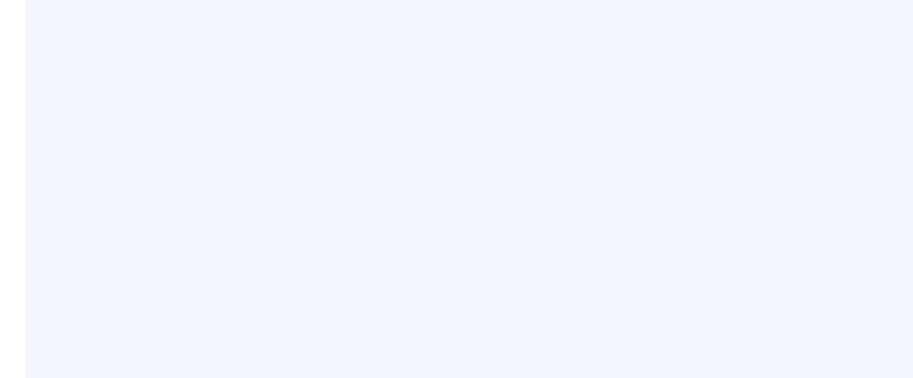
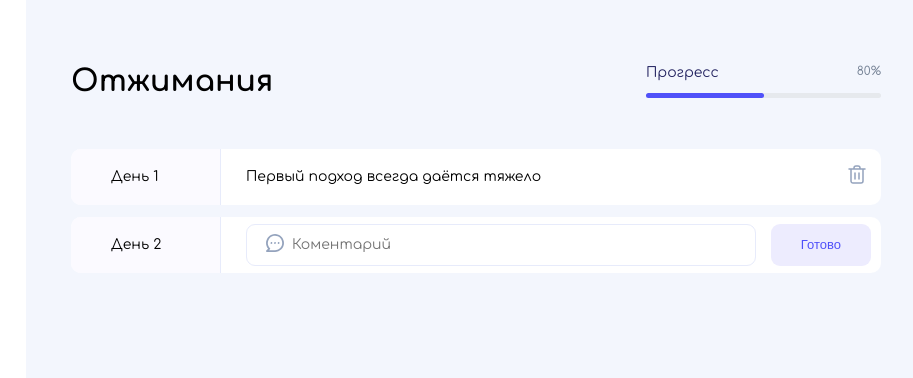
Before and after one commit to 6rkdtui/project_habit_tracker, a plain HTML site: page index.html in a window 1280 px wide. Shown: the full height of the page, 100-1013 px from the left. Drawn offline with Linux system fonts and the light colour scheme.

Commit message:
основной контент
верстка основного контента

```diff
--- a/index.html
+++ b/index.html
@@ -31,7 +31,40 @@
             </nav>
         </div>
         <div class="content">
-
+            <header>
+                <h1>Отжимания</h1>
+                <div class="progress">
+                    <div class="progress_text">
+                        <div class="progress_name">Прогресс</div>
+                        <div class="progress_percent">80%</div>
+                    </div>
+                    <div class="progress_bar">
+                        <div class="progress_cover-bar"></div>
+                    </div>
+                </div>
+            </header>
+            <main>
+                <div>
+                    <div class="habbit">
+                        <div class="habbit_day">День 1</div>
+                        <div class="habbit_comment">Первый подход всегда даётся тяжело</div>
+                        <button class="habbit_delete">
+                            <img src="images/delete.svg" alt="Удалить день1">
+                        </button>
+                    </div>
+                </div>
+                <div class="habbit">
+                    <div class="habbit_day">День 2</div>
+                    <form class="habbit_form">
+                        <input class="input_icon" type="text" placeholder="Коментарий">
+                        <img
+                        class="input__icon"
+                        src="images/comment.svg"
+                        alt="Иконка комментария">
+                        <button class="button">Готово</button>
+                    </form>
+                </div>
+            </main>
         </div>
     </div>
     <script src="scripts/app.js"></script>
--- a/styles/main.css
+++ b/styles/main.css
@@ -6,10 +6,12 @@ body {
     font-family: 'Comfortaa', cursive;
     margin: 0;
     background-color: #F3F6FD;
+    font-weight: 400;
 }
 
 .app {
     display: flex;
+
 }
 
 .logo {
@@ -74,3 +76,152 @@ body {
 .menu_add:hover {
     background: #f6f7fa;
 }
+
+.content {
+    min-width: 900px;
+    padding: 45px;
+}
+
+header {
+    display: flex;
+    justify-content: space-between;
+    align-items: center;
+}
+
+h1 {
+    font-size: 30px;
+    line-height: 33.45px;
+    color: black;
+}
+
+.progress {
+    display: flex;
+    flex-direction: column;
+    gap: 12px;
+    min-width: 235px;
+}
+
+.progress_text {
+    display: flex;
+    justify-content: space-between;
+}
+
+.progress_name {
+    font-size: 14px;
+    line-height: 16px;
+    color: #232360;
+}
+
+.progress_percent {
+    font-size: 12px;
+    line-height: 13px;
+    color:#768396;
+}
+
+.progress_bar {
+    width: 100%;
+    background: #E6E9ED;
+    border-radius: 4px;
+    height: 5px;
+    position: relative;
+}
+
+.progress_cover-bar {
+    position: absolute;
+    width: 50%;
+    height: 5px;
+    border-radius: 4px;
+    background: #5051F9;
+}
+
+main {
+    margin-top: 30px;
+}
+
+.habbit {
+    background: white;
+    border-radius: 10px;
+    display: flex;
+    align-items: center;
+    margin-bottom: 12px;
+}
+
+.habbit_day {
+    background: #FBFAFF;
+    border-radius: 10px 0 0 10px;
+    border-right: 1px solid #E7EBFB;
+    font-size: 14px;
+    line-height: 16px;
+    padding: 20px 40px;
+    min-width: 150px;
+}
+
+.habbit_comment {
+    font-size: 14px;
+    line-height: 16px;
+    padding: 20px 25px;
+}
+
+.habbit_delete {
+    margin-left: auto;
+    margin-right: 10px;
+    background: none;
+    border: none;
+    cursor: pointer;
+    border-radius: 5px;
+    padding: 2px;
+}
+
+.habbit_delete:hover {
+    background: #f6f7fa;
+}
+
+input {
+    border: 1px solid #E7EBFB;
+    background: #FFFFFF;
+    border-radius: 9px;
+    padding: 12px 20px;
+    font-family: 'Comfortaa', cursive;
+    flex: 1;
+    font-weight: 400;
+    font-size: 14px;
+    line-height: 16px;
+}
+
+input ::placeholder {
+    color: #8899A8;
+}
+
+.habbit_form {
+    display: flex;
+    gap: 15px;
+    width: 100%;
+    padding: 0px 10px 0px 25px;
+    position: relative;
+}
+
+.input_icon {
+    padding-left: 45px;
+}
+
+.input__icon {
+    position: absolute;
+    top: 10px;
+    left: 45px;
+}
+
+.button {
+    background: #EDECFE;
+    border-radius: 9px;
+    border: none;
+    color: #5051F9;
+    font-size: 13px;
+    line-height: 14px;
+    padding: 14px 30px;
+    cursor: pointer;
+
+}
+
+.button:hover {
+    background: #dfdeff;
+}
```
Also changed, not shown: images/comment.svg (added), images/delete.svg (added).
